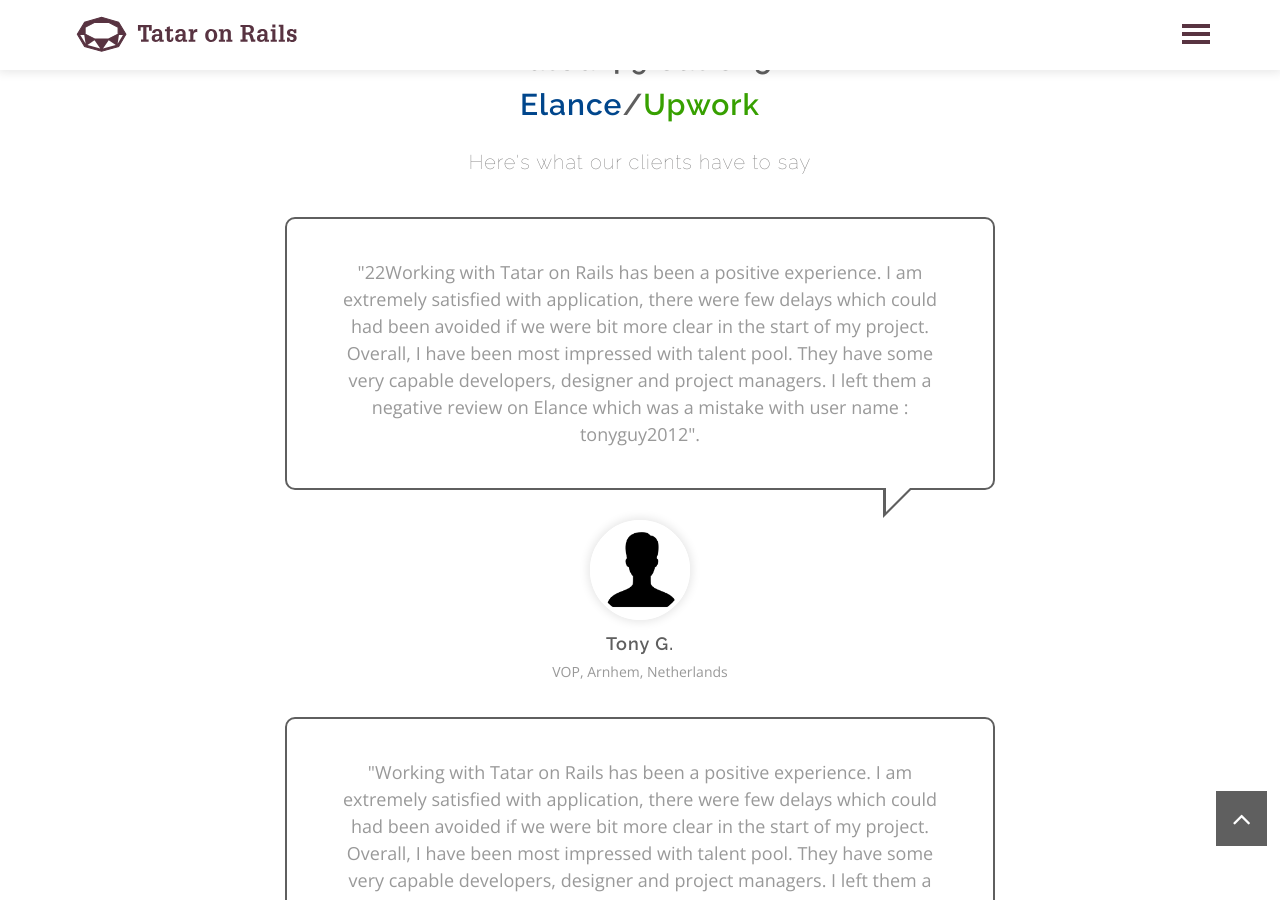
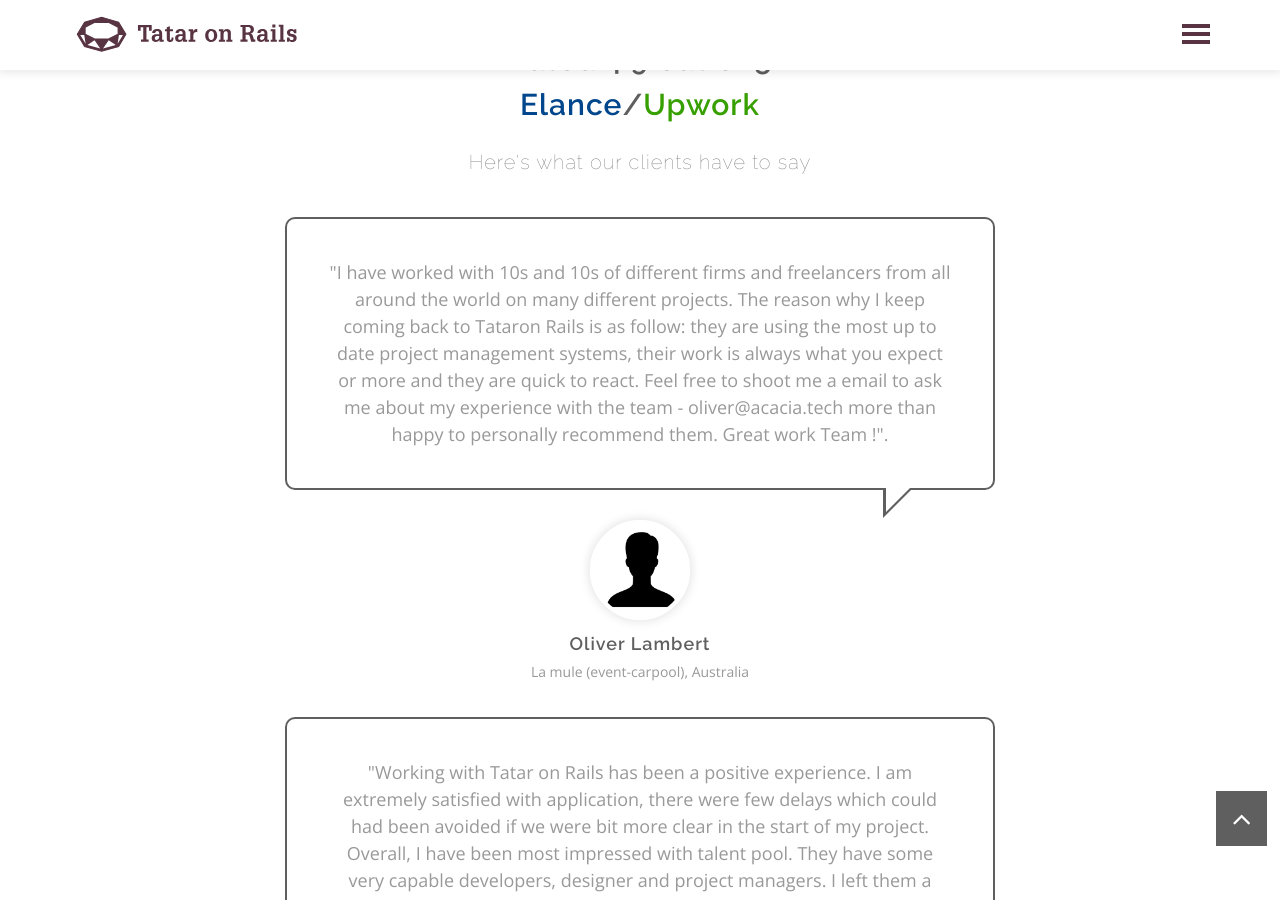
Before and after one commit to tataronrails/tataronrails.github.io, a Jekyll site: the page built from index.md, in a window 1280 px wide and 900 px high, scrolled down 3197 px. Built offline with Jekyll 4.4.1, drawn with Linux system fonts in a browser that asks for light colours; our own code applies the rules of GitHub Pages for plain Markdown files.

Commit message:
Update default.html

```diff
--- a/_layouts/default.html
+++ b/_layouts/default.html
@@ -583,14 +583,14 @@
                                     <!--beginning of feedback block -->
                                     <div class="item wow fadeInRight" data-wow-delay="0.7s">
                                         <p class="speech">
-                                            "22Working with Tatar on Rails has been a positive experience. I am extremely satisfied with application, there were few delays which could had been avoided if we were bit more clear in the start of my project. Overall, I have been most impressed with talent pool. They have some very capable developers, designer and project managers. I left them a negative review on Elance which was a mistake with user name : tonyguy2012".
+                                            "I have worked with 10s and 10s of different firms and freelancers from all around the world on many different projects. The reason why I keep coming back to Tataron Rails is as follow: they are using the most up to date project management systems, their work is always what you expect or more and they are quick to react. Feel free to shoot me a email to ask me about my experience with the team - oliver@acacia.tech more than happy to personally recommend them. Great work Team !".
                                         </p>
                                         <div class="client-info">
                                             <img src="/assets/images/user_male.png">
                                             <h4>
-                                                Tony G.
+                                                Oliver Lambert
                                             </h4>
-                                            <span>VOP, Arnhem, Netherlands</span>
+                                            <span>La mule (event-carpool), Australia</span>
                                         </div>
                                     </div>
                                     <!-- /.item -->
```
